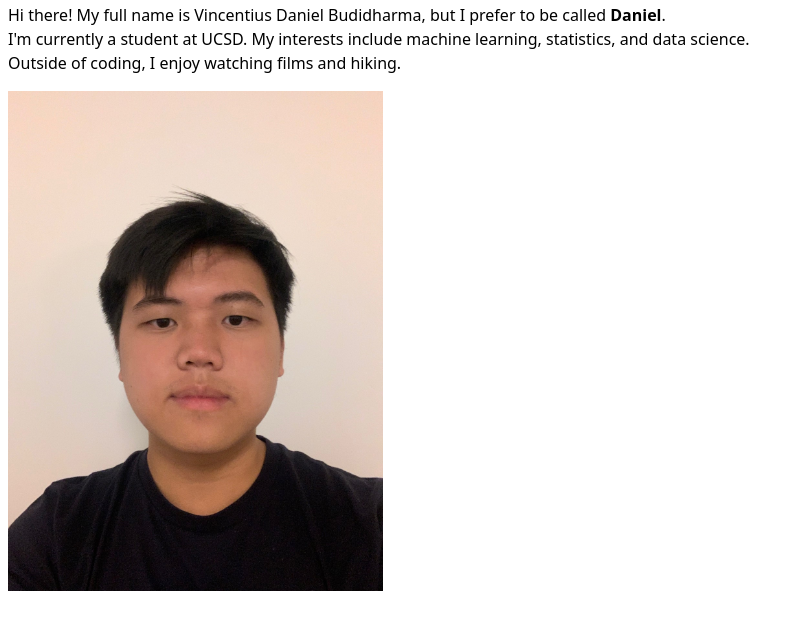
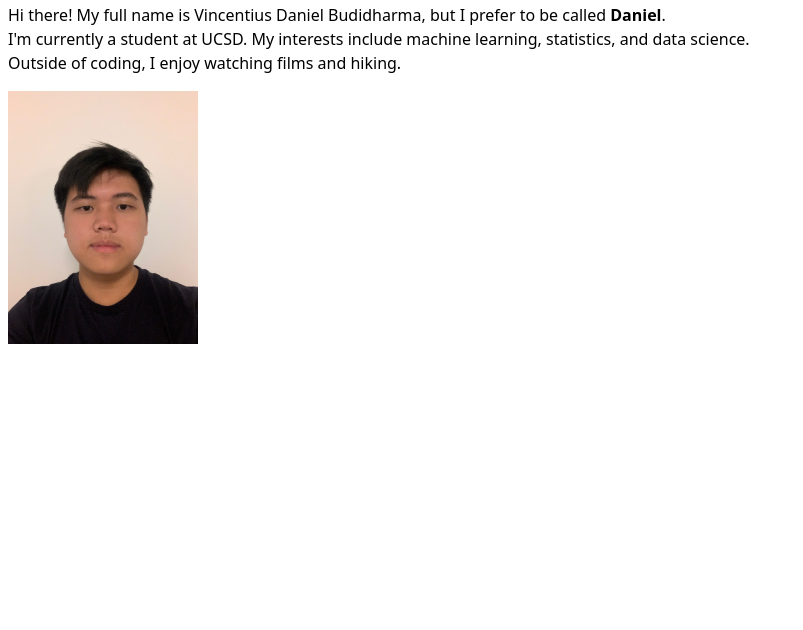
Before and after one commit to vdanielb/html-practice, a plain HTML site: page index.html in a window 1280 px wide. Shown: the part 120-750 px from the top of the page, without its empty margins (0-803 px from the left). Drawn offline with Linux system fonts and the light colour scheme.

Commit message:
finished

```diff
--- a/index.html
+++ b/index.html
@@ -19,7 +19,7 @@
         I'm currently a student at UCSD. My interests include machine learning, statistics, and data science. <br>
         Outside of coding, I enjoy watching films and hiking.
         </p>
-    <img src="images\casual_pic.jpg" alt="A casual portrait of myself in a t shirt" style="width:375px;height:500px;">
+    <img src="images\casual_pic.jpg" alt="A casual portrait of myself in a t shirt" style="width:15%;height:15%;">
 </body>
 </body>
 </html>
```
Also changed, not shown: resume/index.html (+1 -1 lines).
